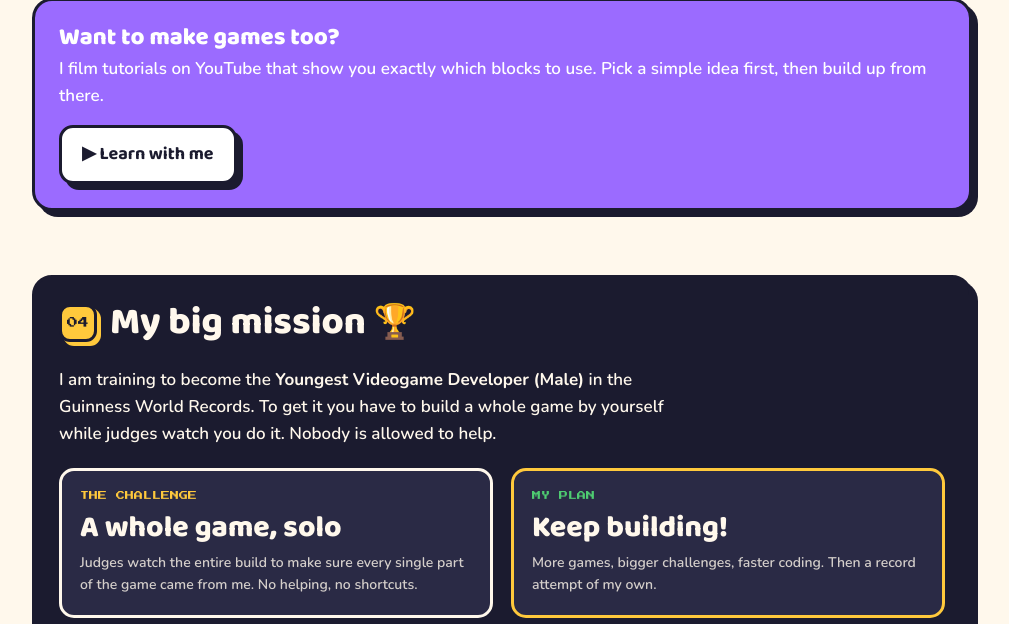
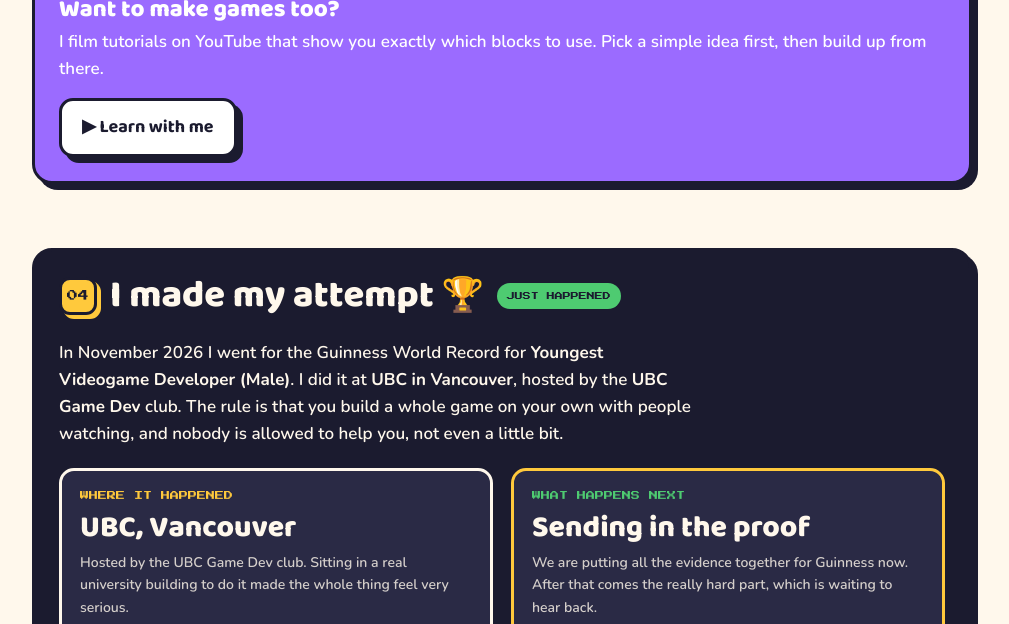
Before and after one commit to nirthicm/nirthicm.github.io, a plain HTML site: page index.html in a window 1280 px wide. Shown: the part 3039-3663 px from the top of the page, without its empty margins (138-1147 px from the left). Drawn offline with nearby package versions, Linux system fonts and the light colour scheme.

Commit message:
Record attempt made at UBC, hosted by UBC Game Dev
Co-Authored-By: Claude Opus 5 <noreply@anthropic.com>
Claude-Session: https://claude.ai/code/session_01UYJtonRfCCQLcyGQFYYST6

```diff
--- a/index.html
+++ b/index.html
@@ -227,6 +227,11 @@
     border-left:4px solid var(--yellow);padding-left:14px;
   }
   .rec-note a{color:var(--yellow);}
+  .fresh{
+    font-family:'Press Start 2P',monospace;font-size:8px;
+    background:var(--green);color:var(--ink);
+    border-radius:999px;padding:7px 10px;white-space:nowrap;
+  }
   #trophy{cursor:pointer;font-size:34px;line-height:1;background:none;border:0;padding:0;}
 
   /* interests */
@@ -338,7 +343,7 @@
       <p>Pretty much everything after that I have taught myself. I watch <strong>YouTube tutorials</strong>, pause them halfway, try the blocks out and see what happens. My family helps when I am properly stuck, but most of it I work out on my own.</p>
       <p>I draw my own sprites, put the code together, pick the sounds, and then I test the game about a hundred times until it actually feels fun. Usually my sister plays it first and tells me what is broken.</p>
       <p>When one turns out really well I put it online so anyone in the world can play it. I film my own tutorials too now. Those videos taught me everything I know, so it feels pretty good to be the one making them for the next kid who is just starting out.</p>
-      <p>And I am going after something big. I want to <strong>beat the world record</strong> for the youngest video game developer. That is the whole reason I keep building, because the only way to get there is to make game after game until I am good enough for the attempt.</p>
+      <p>And I am going after something big. I want to <strong>beat the world record</strong> for the youngest video game developer. In November I made my attempt at UBC, and right now we are getting all the proof together to send off.</p>
     </div>
   </section>
 
@@ -500,20 +505,21 @@
     <div class="card record">
       <div class="sec-head">
         <span class="num">04</span>
-        <h2>My big mission <button id="trophy" title="Press me!" aria-label="Celebrate">🏆</button></h2>
+        <h2>I made my attempt <button id="trophy" title="Press me!" aria-label="Celebrate">🏆</button></h2>
+        <span class="fresh">JUST HAPPENED</span>
       </div>
-      <p style="font-weight:600;max-width:60ch;margin:0 0 20px">I am training to become the <b>Youngest Videogame Developer (Male)</b> in the Guinness World Records. To get it you have to build a whole game by yourself while judges watch you do it. Nobody is allowed to help.</p>
+      <p style="font-weight:600;max-width:62ch;margin:0 0 20px">In November 2026 I went for the Guinness World Record for <b>Youngest Videogame Developer (Male)</b>. I did it at <b>UBC in Vancouver</b>, hosted by the <b>UBC Game Dev</b> club. The rule is that you build a whole game on your own with people watching, and nobody is allowed to help you, not even a little bit.</p>
 
       <div class="rec-grid">
         <div class="rec-box">
-          <span class="lbl">THE CHALLENGE</span>
-          <div class="big">A whole game, solo</div>
-          <div class="who">Judges watch the entire build to make sure every single part of the game came from me. No helping, no shortcuts.</div>
+          <span class="lbl">WHERE IT HAPPENED</span>
+          <div class="big">UBC, Vancouver</div>
+          <div class="who">Hosted by the UBC Game Dev club. Sitting in a real university building to do it made the whole thing feel very serious.</div>
         </div>
         <div class="rec-box" style="border-color:var(--yellow)">
-          <span class="lbl" style="color:var(--green)">MY PLAN</span>
-          <div class="big">Keep building!</div>
-          <div class="who">More games, bigger challenges, faster coding. Then a record attempt of my own.</div>
+          <span class="lbl" style="color:var(--green)">WHAT HAPPENS NEXT</span>
+          <div class="big">Sending in the proof</div>
+          <div class="who">We are putting all the evidence together for Guinness now. After that comes the really hard part, which is waiting to hear back.</div>
         </div>
       </div>
     </div>
@@ -577,7 +583,7 @@
     ["Whack a Mole is my most popular game so far.", "go on, try to beat it"],
     ["I am in Grade 3 and I have been coding for 2 years.", "that is a quarter of my life"],
     ["My big sister taught me Scratch.", "best sister ever"],
-    ["I want to be the youngest male videogame developer.", "that is the plan anyway"],
+    ["I made my world record attempt at UBC!", "now we send in the proof"],
     ["I code the micro:bit in MakeCode and the lights really light up.", "real hardware is the best"],
     ["I keep my bigger projects on GitHub.", "so I can improve them later"],
     ["I play chess to practise thinking ahead.", "same skill as planning a game"],
```
